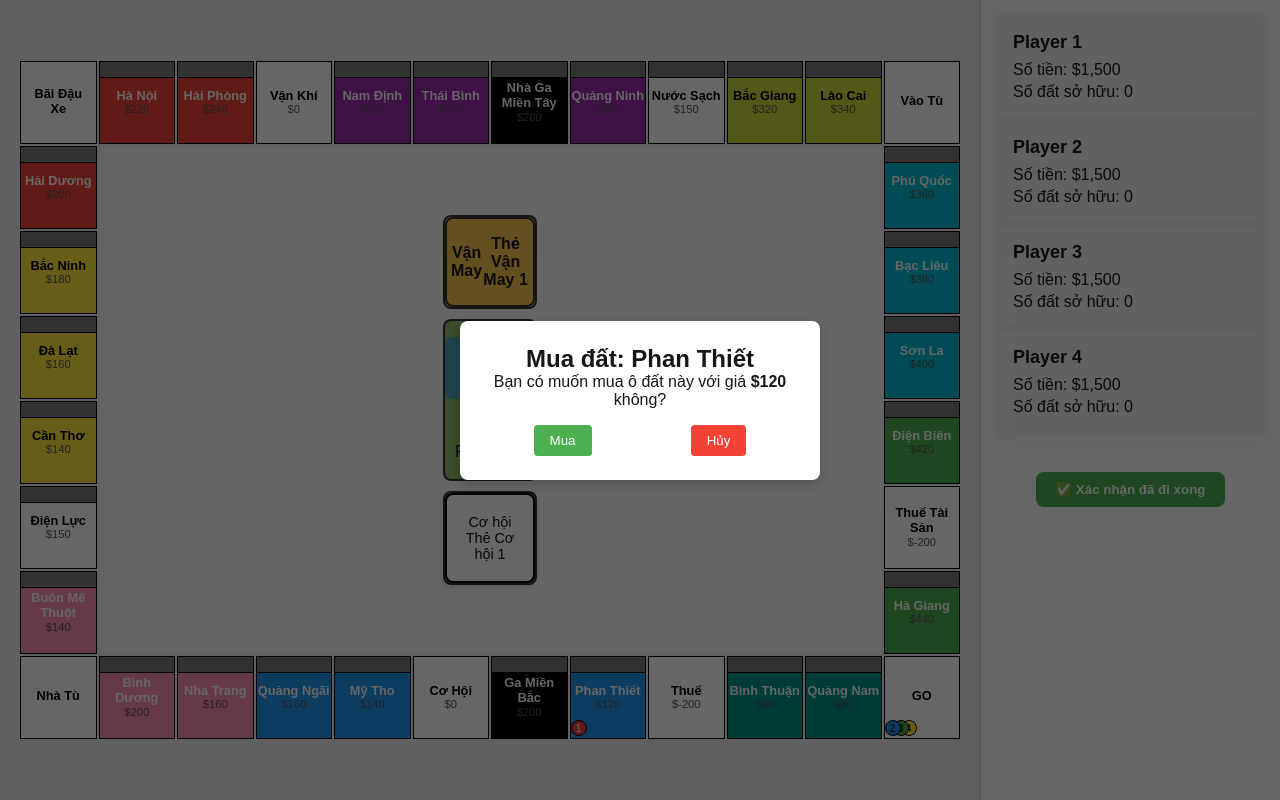
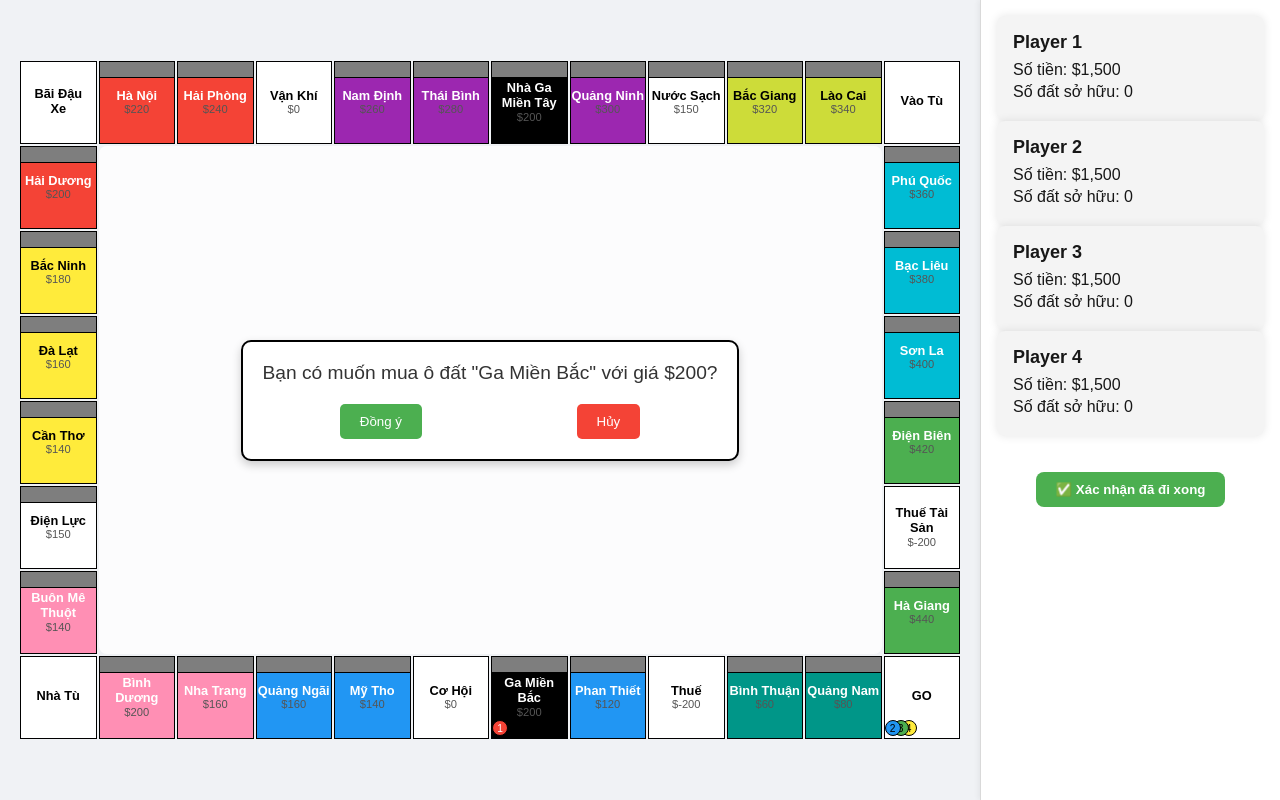
Before and after one commit to vinh180201/monopoly-frontend, a Next.js app: page / in a window 1280 px wide. Both pictures are taken after a click on the button "Roll Dice". Built offline with nearby package versions, Linux system fonts and the light colour scheme.

Commit message:
feat: thêm logic mua nhà

```diff
--- a/components/DiceArea/DiceArea.tsx
+++ b/components/DiceArea/DiceArea.tsx
@@ -15,8 +15,8 @@ const DiceArea: React.FC = () => {
 
     setRolling(true);
 
-    const roll = Math.floor(Math.random() * 6) + 1;
-    // const roll = 29;
+    // const roll = Math.floor(Math.random() * 12) + 1;
+    const roll = 5;
     setDice(roll);
 
     setTimeout(() => {
--- a/components/MonopolyBoard/MonopolyBoard.tsx
+++ b/components/MonopolyBoard/MonopolyBoard.tsx
@@ -1,5 +1,5 @@
 "use client";
-import React from "react";
+import React, { useState } from "react";
 import styles from "./MonopolyBoard.module.css";
 import LandCell from "../LandCell/LandCell";
 import ChanceCard from "../ChanceCard/ChanceCard";
@@ -17,11 +17,35 @@ import { selectPlayers } from "@/redux/features/playerSlice";
 import { useSelector } from "react-redux";
 import PlayerWatcher from "../PlayerWatcher/PlayerWatcher";
 import { selectLands } from "@/redux/features/landSlice";
+import QuestionBox from "../QuestionBox/QuestionBox";
 
 const MonopolyBoard: React.FC = () => {
   const players = useSelector(selectPlayers);
+  const lands = useSelector(selectLands);
 
-  const lands = useSelector(selectLands);
+  const [question, setQuestion] = useState<string | null>(null);
+  const [onConfirm, setOnConfirm] = useState<(() => void) | null>(null);
+  const [onCancel, setOnCancel] = useState<(() => void) | null>(null);
+
+  const handleQuestion = (
+    questionText: string,
+    confirmAction: () => void,
+    cancelAction: () => void
+  ) => {
+    setQuestion(questionText);
+    setOnConfirm(() => confirmAction);
+    setOnCancel(() => cancelAction);
+  };
+
+  const handleConfirm = () => {
+    if (onConfirm) onConfirm();
+    setQuestion(null);
+  };
+
+  const handleCancel = () => {
+    if (onCancel) onCancel();
+    setQuestion(null);
+  };
 
   return (
     <>
@@ -52,6 +76,14 @@ const MonopolyBoard: React.FC = () => {
             className={styles.centerArea}
             style={{ gridColumn: "2 / 12", gridRow: "2 / 8" }}
           >
+            {question ? (
+              <QuestionBox
+                question={question}
+                onConfirm={handleConfirm}
+                onCancel={handleCancel}
+              />
+            ) : (
+              <>
                 <div className={styles.chanceCard}>
                   <ChanceCard />
                 </div>
@@ -61,10 +93,12 @@ const MonopolyBoard: React.FC = () => {
                 <div className={styles.communityChest}>
                   <CommunityChestCard />
                 </div>
+              </>
+            )}
           </div>
         </div>
       </div>
-      <PlayerWatcher />
+      <PlayerWatcher onQuestion={handleQuestion}/>
     </>
   );
 };
--- a/components/PlayerWatcher/PlayerWatcher.tsx
+++ b/components/PlayerWatcher/PlayerWatcher.tsx
@@ -1,41 +1,72 @@
 "use client";
 import { useEffect, useState } from "react";
 import { useDispatch, useSelector } from "react-redux";
-import { nextPlayer, selectCurrentPlayer, skipPlayerTurn, updatePlayerMoney, updatePlayerPosition } from "@/redux/features/playerSlice";
-import { selectLandByIndex, setLandOwner } from "@/redux/features/landSlice";
+import {
+  selectCurrentPlayer,
+  updatePlayerMoney,
+  updatePlayerPosition,
+  skipPlayerTurn,
+} from "@/redux/features/playerSlice";
+import {
+  selectLandByIndex,
+  setLandOwner,
+  addHouseToLand,
+} from "@/redux/features/landSlice";
 import { RootState } from "@/redux/store";
-import BuyLandModal from "../BuyLandModal/BuyLandModal";
 import { LandCellData } from "@/types/landCell";
 
-const PlayerWatcher = () => {
+const PlayerWatcher = ({
+  onQuestion,
+}: {
+  onQuestion: (
+    question: string,
+    confirmAction: () => void,
+    cancelAction: () => void
+  ) => void;
+}) => {
   const dispatch = useDispatch();
   const currentPlayer = useSelector(selectCurrentPlayer);
   const land = useSelector((state: RootState) =>
     selectLandByIndex(state, currentPlayer.position)
   );
-  const [showModal, setShowModal] = useState(false);
-  const [landToBuy, setLandToBuy] = useState<LandCellData | null>(null);
+  const [lastVisitedLand, setLastVisitedLand] = useState<number | null>(null); // Theo dõi ô đất cuối cùng người chơi ghé thăm
+  const [hasBoughtLand, setHasBoughtLand] = useState(false); // Theo dõi trạng thái mua đất trong lượt hiện tại
 
   useEffect(() => {
     const logPlayerMove = async () => {
       if (land) {
-        console.log(`Player ${currentPlayer.id} hiện tại ở ô đất: ${land.name} (index: ${land.index})`);
+        console.log(
+          `Player ${currentPlayer.id} hiện tại ở ô đất: ${land.name} (index: ${land.index})`
+        );
 
         // Xử lý các loại ô đặc biệt
         switch (land.type) {
           case "tax":
             console.log(`👣 Player ${currentPlayer.id} đi qua ô thuế. Trừ $200.`);
-            dispatch(updatePlayerMoney({ playerId: currentPlayer.id, amount: -200 }));
+            dispatch(
+              updatePlayerMoney({ playerId: currentPlayer.id, amount: -200 })
+            );
             break;
 
           case "chance":
-            console.log(`👣 Player ${currentPlayer.id} đi qua ô cơ hội. Cộng $30.`);
-            dispatch(updatePlayerMoney({ playerId: currentPlayer.id, amount: 30 }));
+            console.log(
+              `👣 Player ${currentPlayer.id} đi qua ô cơ hội. Cộng $30.`
+            );
+            dispatch(
+              updatePlayerMoney({ playerId: currentPlayer.id, amount: 30 })
+            );
             break;
 
           case "goToJail":
-            console.log(`👣 Player ${currentPlayer.id} đi vào ô "Vào Tù". Chuyển đến ô "Nhà Tù" và mất 1 lượt.`);
-            dispatch(updatePlayerPosition({ playerId: currentPlayer.id, position: 11 }));
+            console.log(
+              `👣 Player ${currentPlayer.id} đi vào ô "Vào Tù". Chuyển đến ô "Nhà Tù" và mất 1 lượt.`
+            );
+            dispatch(
+              updatePlayerPosition({
+                playerId: currentPlayer.id,
+                position: 11,
+              })
+            );
             dispatch(skipPlayerTurn({ playerId: currentPlayer.id, turns: 1 }));
             break;
 
@@ -44,97 +75,96 @@ const PlayerWatcher = () => {
         }
 
         // Kiểm tra nếu ô đất có thể mua được (type: "normal" | "station" | "utility")
-        // if (["normal", "station", "utility"].includes(land.type)) {
-        //   // Kiểm tra nếu ô đất chưa có chủ sở hữu
-        //   if (land.owner === undefined) {
-        //     console.log(`👣 Player ${currentPlayer.id} vừa đến ô đất trống: "${land.name}" (index: ${land.index})`);
-
-        //     // Kiểm tra nếu người chơi đủ tiền để mua đất
-        //     if (currentPlayer.money >= land.price) {
-        //       setLandToBuy(land); // Lưu lại thông tin ô đất
-        //       setShowModal(true); // Hiển thị modal mua đất
-        //     } else {
-        //       console.log("Không đủ tiền để mua đất.");
-        //     }
-        //   } else {
-        //     console.log(`👣 Player ${currentPlayer.id} đến ô đất: "${land.name}" (index: ${land.index}) và đã có chủ.`);
-        //   }
-        // } else {
-        //   console.log(`👣 Player ${currentPlayer.id} đến ô không thể mua: "${land.name}" (type: ${land.type}).`);
-        // }
         if (["normal", "station", "utility"].includes(land.type)) {
-          // Kiểm tra nếu ô đất đã có chủ sở hữu
           if (land.owner !== undefined && land.owner !== currentPlayer.id) {
-            const levelKey = `level${land.houses || 0}` as keyof typeof land.fees; // Chuyển key thành kiểu hợp lệ
-            const rent = land.fees?.[levelKey] || 0; // Tính tiền thuê dựa trên cấp độ
+            // Trả tiền thuê
+            const levelKey = `level${land.houses || 0}` as keyof typeof land.fees;
+            const rent = land.fees?.[levelKey] || 0;
             console.log(
               `👣 Player ${currentPlayer.id} đi vào ô đất của Player ${land.owner}. Trả tiền thuê: $${rent}.`
             );
 
-            // Trừ tiền người chơi hiện tại
-            dispatch(updatePlayerMoney({ playerId: currentPlayer.id, amount: -rent }));
-
-            // Cộng tiền cho chủ sở hữu
+            dispatch(
+              updatePlayerMoney({ playerId: currentPlayer.id, amount: -rent })
+            );
             dispatch(updatePlayerMoney({ playerId: land.owner, amount: rent }));
-          } else if (land.owner === undefined) {
-            console.log(
-              `👣 Player ${currentPlayer.id} vừa đến ô đất trống: "${land.name}" (index: ${land.index})`
-            );
-
-            // Kiểm tra nếu người chơi đủ tiền để mua đất
+          } else if (land.owner === undefined && !hasBoughtLand) {
+            // Hỏi mua đất nếu chưa mua đất trong lượt này
             if (currentPlayer.money >= land.price) {
-              setLandToBuy(land); // Lưu lại thông tin ô đất
-              setShowModal(true); // Hiển thị modal mua đất
+              onQuestion(
+                `Bạn có muốn mua ô đất "${land.name}" với giá $${land.price}?`,
+                () => {
+                  dispatch(
+                    updatePlayerMoney({
+                      playerId: currentPlayer.id,
+                      amount: -land.price,
+                    })
+                  );
+                  dispatch(
+                    setLandOwner({ index: land.index, ownerId: currentPlayer.id })
+                  );
+                  console.log(
+                    `🏠 Player ${currentPlayer.id} đã mua ô đất "${land.name}".`
+                  );
+                  setHasBoughtLand(true); // Đánh dấu đã mua đất trong lượt này
+                },
+                () => {
+                  console.log(
+                    `🏠 Player ${currentPlayer.id} đã từ chối mua ô đất "${land.name}".`
+                  );
+                }
+              );
             } else {
               console.log("Không đủ tiền để mua đất.");
             }
-          } else {
-            console.log(
-              `👣 Player ${currentPlayer.id} đến ô đất của chính mình: "${land.name}".`
-            );
+          } else if (
+            land.owner === currentPlayer.id &&
+            !hasBoughtLand && // Không hỏi mua nhà nếu vừa mua đất
+            lastVisitedLand !== land.index // Chỉ hỏi mua nhà khi quay lại ô đất
+          ) {
+            // Kiểm tra nếu người chơi có thể mua nhà
+            if ((land.houses ?? 0) < 5 && currentPlayer.money >= (land.housePrice ?? 0)) {
+              onQuestion(
+                `Bạn có muốn mua nhà cấp ${land.houses ?? 0 + 1} trên ô đất "${land.name}" với giá $${land.housePrice}?`,
+                () => {
+                  dispatch(
+                    updatePlayerMoney({
+                      playerId: currentPlayer.id,
+                      amount: -(land.housePrice ?? 0),
+                    })
+                  );
+                  dispatch(addHouseToLand({ index: land.index }));
+                  console.log(
+                    `🏠 Player ${currentPlayer.id} đã mua nhà cấp ${
+                      land.houses ?? 0 + 1
+                    } trên ô đất "${land.name}".`
+                  );
+                  setLastVisitedLand(land.index); // Cập nhật ô đất cuối cùng đã ghé thăm
+                },
+                () => {
+                  console.log(
+                    `🏠 Player ${currentPlayer.id} đã từ chối mua nhà trên ô đất "${land.name}".`
+                  );
+                  setLastVisitedLand(land.index); // Cập nhật ô đất cuối cùng đã ghé thăm
+                }
+              );
+            }
           }
         }
       }
     };
 
     if (land) {
-      logPlayerMove(); // Log sau khi player di chuyển
+      logPlayerMove();
     }
-  }, [currentPlayer.position, land]);
+  }, [currentPlayer.position, land, dispatch, lastVisitedLand, hasBoughtLand]);
 
-  // Xử lý khi người chơi đồng ý mua đất
-  const handleBuyLand = () => {
-    if (landToBuy) {
-      // Trừ tiền người chơi
-      dispatch(updatePlayerMoney({ playerId: currentPlayer.id, amount: -landToBuy.price }));
+  // Reset trạng thái khi bắt đầu lượt mới
+  useEffect(() => {
+    setHasBoughtLand(false);
+  }, [currentPlayer.id]);
 
-      // Cập nhật chủ sở hữu cho ô đất
-      dispatch(setLandOwner({ index: landToBuy.index, ownerId: currentPlayer.id }));
-
-      // Đóng modal
-      setShowModal(false);
-      setLandToBuy(null);
-    }
-  };
-
-  // Xử lý khi người chơi từ chối mua đất
-  const handleCloseModal = () => {
-    setShowModal(false);
-    setLandToBuy(null);
-  };
-
-  return (
-    <>
-      {/* Hiển thị Modal nếu có */}
-      <BuyLandModal
-        isOpen={showModal}
-        landName={landToBuy?.name || ""}
-        price={landToBuy?.price || 0}
-        onConfirm={handleBuyLand}
-        onCancel={handleCloseModal}
-      />
-    </>
-  );
+  return null;
 };
 
 export default PlayerWatcher;
--- /dev/null
+++ b/components/QuestionBox/QuestionBox.module.css
@@ -0,0 +1,57 @@
+.questionBox {
+  background-color: #fff;
+  border: 2px solid #000;
+  border-radius: 10px;
+  padding: 20px;
+  text-align: center;
+  box-shadow: 0 4px 10px rgba(0, 0, 0, 0.2);
+  animation: fadeIn 0.3s ease-in-out;
+}
+
+.questionText {
+  font-size: 1.2rem;
+  margin-bottom: 20px;
+  color: #333;
+}
+
+.actions {
+  display: flex;
+  justify-content: space-around;
+}
+
+.confirmButton {
+  background-color: #4caf50;
+  color: white;
+  border: none;
+  padding: 10px 20px;
+  border-radius: 5px;
+  cursor: pointer;
+}
+
+.confirmButton:hover {
+  background-color: #45a049;
+}
+
+.cancelButton {
+  background-color: #f44336;
+  color: white;
+  border: none;
+  padding: 10px 20px;
+  border-radius: 5px;
+  cursor: pointer;
+}
+
+.cancelButton:hover {
+  background-color: #d32f2f;
+}
+
+@keyframes fadeIn {
+  from {
+    opacity: 0;
+    transform: scale(0.9);
+  }
+  to {
+    opacity: 1;
+    transform: scale(1);
+  }
+}
--- /dev/null
+++ b/components/QuestionBox/QuestionBox.tsx
@@ -0,0 +1,30 @@
+import React from "react";
+import styles from "./QuestionBox.module.css";
+
+interface QuestionBoxProps {
+  question: string;
+  onConfirm: () => void;
+  onCancel: () => void;
+}
+
+const QuestionBox: React.FC<QuestionBoxProps> = ({
+  question,
+  onConfirm,
+  onCancel,
+}) => {
+  return (
+    <div className={styles.questionBox}>
+      <p className={styles.questionText}>{question}</p>
+      <div className={styles.actions}>
+        <button className={styles.confirmButton} onClick={onConfirm}>
+          Đồng ý
+        </button>
+        <button className={styles.cancelButton} onClick={onCancel}>
+          Hủy
+        </button>
+      </div>
+    </div>
+  );
+};
+
+export default QuestionBox;
```
Lines whose indentation alone changed are shown as unchanged.
